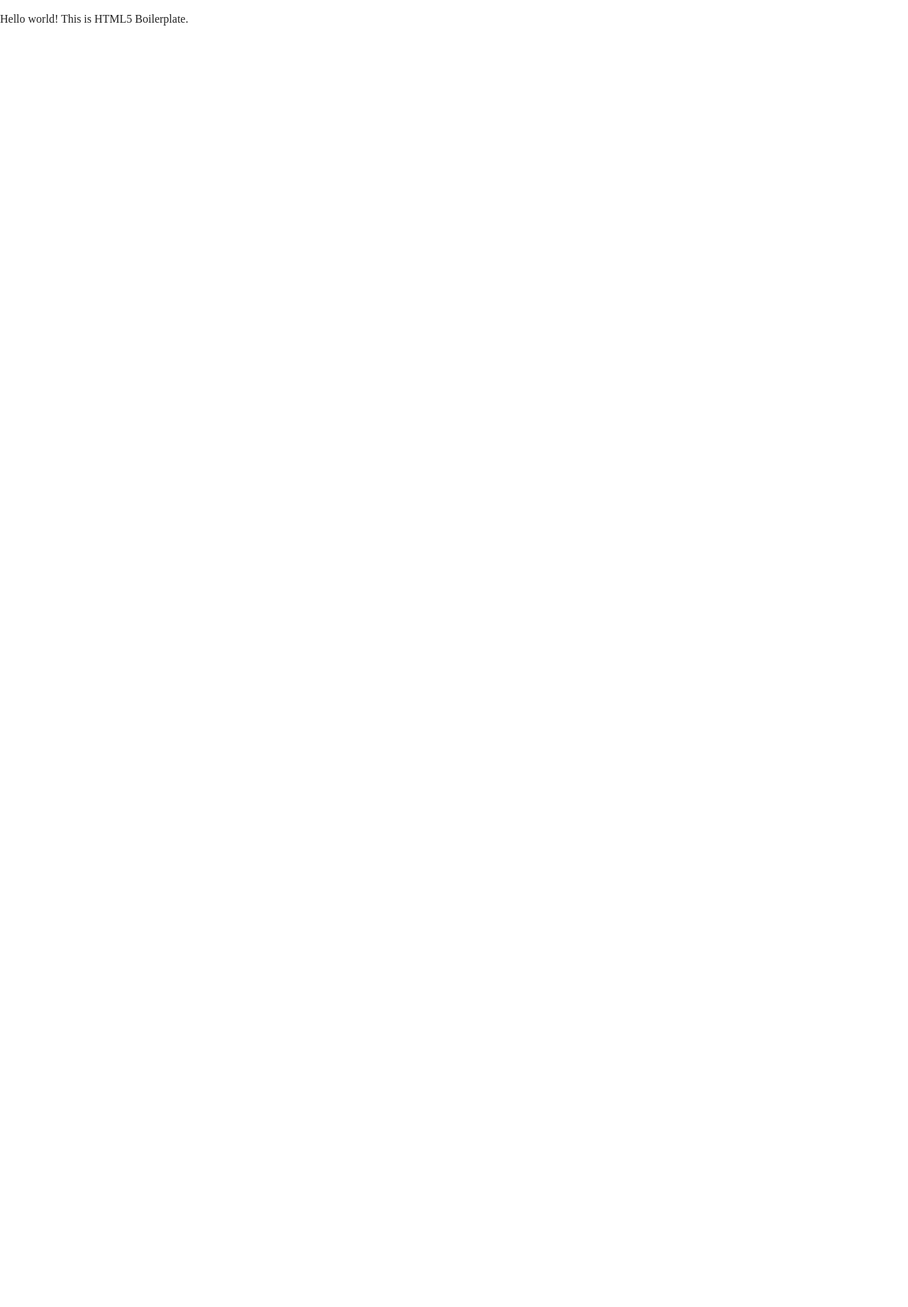
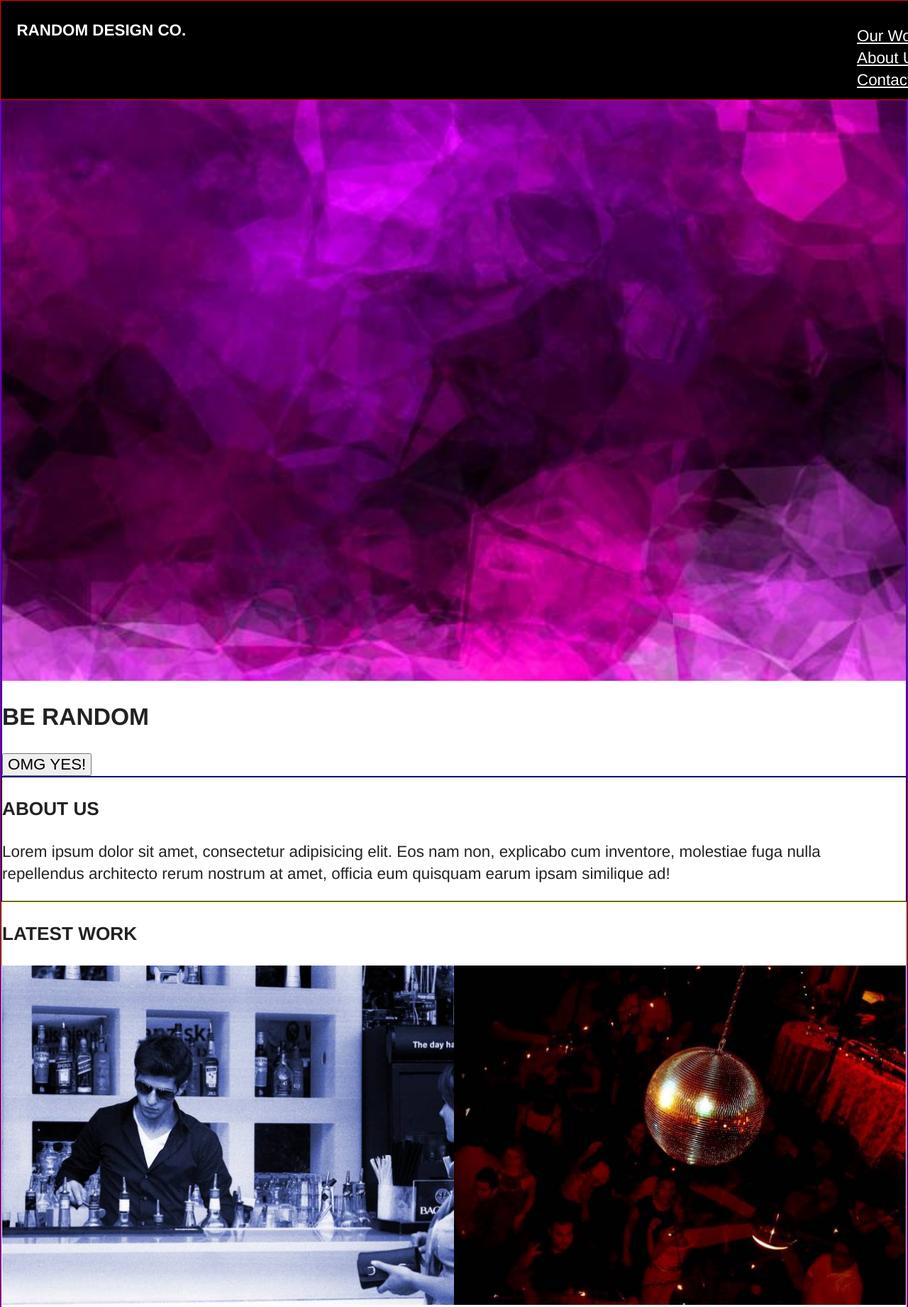
Before and after one commit to hellosaraann/random_design_co, a plain HTML site: page index.html in a window 1280 px wide. Shown: the top 1841 px of the page at 71% size. Before the commit the page ends 800 px from the top, so only its background shows below. Drawn offline with nearby package versions, Linux system fonts and the light colour scheme.

Commit message:
Added html and beginning css for all sections

```diff
--- a/css/main.css
+++ b/css/main.css
@@ -12,7 +12,7 @@
 
 html {
     color: #222;
-    font-size: 1em;
+    font-size: 1.4em;
     line-height: 1.4;
 }
 
@@ -97,10 +97,95 @@ textarea {
    Author's custom styles
    ========================================================================== */
 
+/* globals */
+
+body {
+    border: 2px solid purple;
+    font-family: Helvetica, Verdana, sans-serif;
+}
+
+img {
+    width: 100%;
+}
+
+h1, h2, h3, h4, button {
+    text-transform: uppercase;
+}
 
 
+h1 {
+    font-size: 1em;
+    float: left;
+}
+
+.main-nav ul,
+.thumbnails ul {
+    list-style: none;
+    text-decoration: none;
+    padding: 0;
+}
+
+.main-nav li,
+.thumbnails li {
+    display: block;
+}
+
+/* nav bar */
+
+.main-nav {
+    border: 1px solid red;
+    padding: .5em 1em;
+    color: #fff;
+    background-color: #000;
+    position: fixed;
+    top: 0;
+    left: 0;
+    width: 100%;
+}
+
+.nav-icon {
+    float: right;
+}
+
+.dropdown {
+
+}
+
+.main-nav a {
+    color: #fff;
+}
+
+/* header */
+
+.main-header {
+    border: 1px solid blue;
+}
+
+/* intro paragraph */
+
+.intro-paragraph {
+    border: 1px solid black;
+}
+
+/* thumbnail gallery */
+
+.thumbnails {
+    border: 1px solid yellow;
+}
+
+.span-2 {
+    float: left;
+    width: 50%;
 
 
+}
+
+/* footer */
+
+footer {
+    clear: both;
+    border: 1px solid green;
+}
 
 
 
--- a/index.html
+++ b/index.html
@@ -1,5 +1,5 @@
 <!doctype html>
-<html class="no-js" lang="">
+<html class="no-js" lang="en">
     <head>
         <meta charset="utf-8">
         <meta http-equiv="x-ua-compatible" content="ie=edge">
@@ -20,7 +20,111 @@
         <![endif]-->
 
         <!-- Add your site or application content here -->
-        <p>Hello world! This is HTML5 Boilerplate.</p>
+
+        <nav class="main-nav">
+
+            <h1 class="logotype">
+                Random Design Co.
+            </h1>
+
+            <ul>
+                <li class="nav-icon"><i class="fa fa-bars" aria-hidden="true"></i>
+                    <ul>
+
+                        <li class="dropdown">
+                            <a href="#">
+                                Our Work
+                            </a>
+                        </li>
+
+                        <li class="dropdown">
+                            <a href="#">
+                                About Us
+                            </a>
+                        </li>
+
+                        <li class="dropdown">
+                            <a href="#">
+                                Contact
+                            </a>
+                        </li>
+
+                    </ul>
+                </li>
+            </ul>
+
+        </nav>
+
+        <header class="main-header">
+
+            <img src="img/purple-bg.jpeg" class="hero-image">
+
+            <div>
+                <h2>Be Random</h2>
+                <button>OMG Yes!</button>
+            </div>
+
+        </header>
+
+        <section class="intro-paragraph">
+
+            <h3>About Us</h3>
+
+            <p>
+                Lorem ipsum dolor sit amet, consectetur adipisicing elit. Eos nam non, explicabo cum inventore, molestiae fuga nulla repellendus architecto rerum nostrum at amet, officia eum quisquam earum ipsam similique ad!
+            </p>
+
+        </section>
+
+        <section class="thumbnails">
+
+            <h3>Latest Work</h3>
+
+            <ul>
+                <li class="span-2">
+                    <img src="img/1-cocktail.jpeg" alt="Man behind bar">
+                    <h4>Project 1</h4>
+                </li>
+
+                <li class="span-2">
+                    <img src="img/2-disco.jpeg" alt="Aerial view of nightclub with disco ball">
+                    <h4>Project 2</h4>
+                </li>
+
+                <li class="span-2">
+                    <img src="img/3-bookstore.jpeg" alt="Bookstore interior with lamps">
+                    <h4>Project 3</h4>
+                </li>
+
+                <li class="span-2">
+                    <img src="img/4-traffic.jpeg" alt="Busy street">
+                    <h4>Project 4</h4>
+                </li>
+
+                <li class="span-2">
+                    <img src="img/5-concert.jpg" alt="DJ spinning">
+                    <h4>Project 5</h4>
+                </li>
+
+                <li class="span-2">
+                    <img src="img/6-nightlife.jpg" alt="Wall with light-up beer signs">
+                    <h4>Project 6</h4>
+                </li>
+
+                <li class="span-2">
+                    <img src="img/7-bar.jpg" alt="Man seated at bar">
+                    <h4>Project 7</h4>
+                </li>
+            </ul>
+
+        </section>
+
+        <footer>
+
+            <p>&copy; 2016 Random Design Co.</p>
+        </footer>
+
+
         <script src="js/vendor/modernizr-3.5.0.min.js"></script>
         <script src="https://code.jquery.com/jquery-3.2.1.min.js" integrity="sha256-hwg4gsxgFZhOsEEamdOYGBf13FyQuiTwlAQgxVSNgt4=" crossorigin="anonymous"></script>
         <script>window.jQuery || document.write('<script src="js/vendor/jquery-3.2.1.min.js"><\/script>')</script>
```
Also changed, not shown: img/1-cocktail.jpeg (added), img/2-disco.jpeg (added), img/3-bookstore.jpeg (added), img/4-traffic.jpeg (added), img/5-concert.jpg (added), img/6-nightlife.jpg (added), img/7-bar.jpg (added), img/purple-bg.jpeg (added), img/random-design-co.txt (added), 2 other files.
